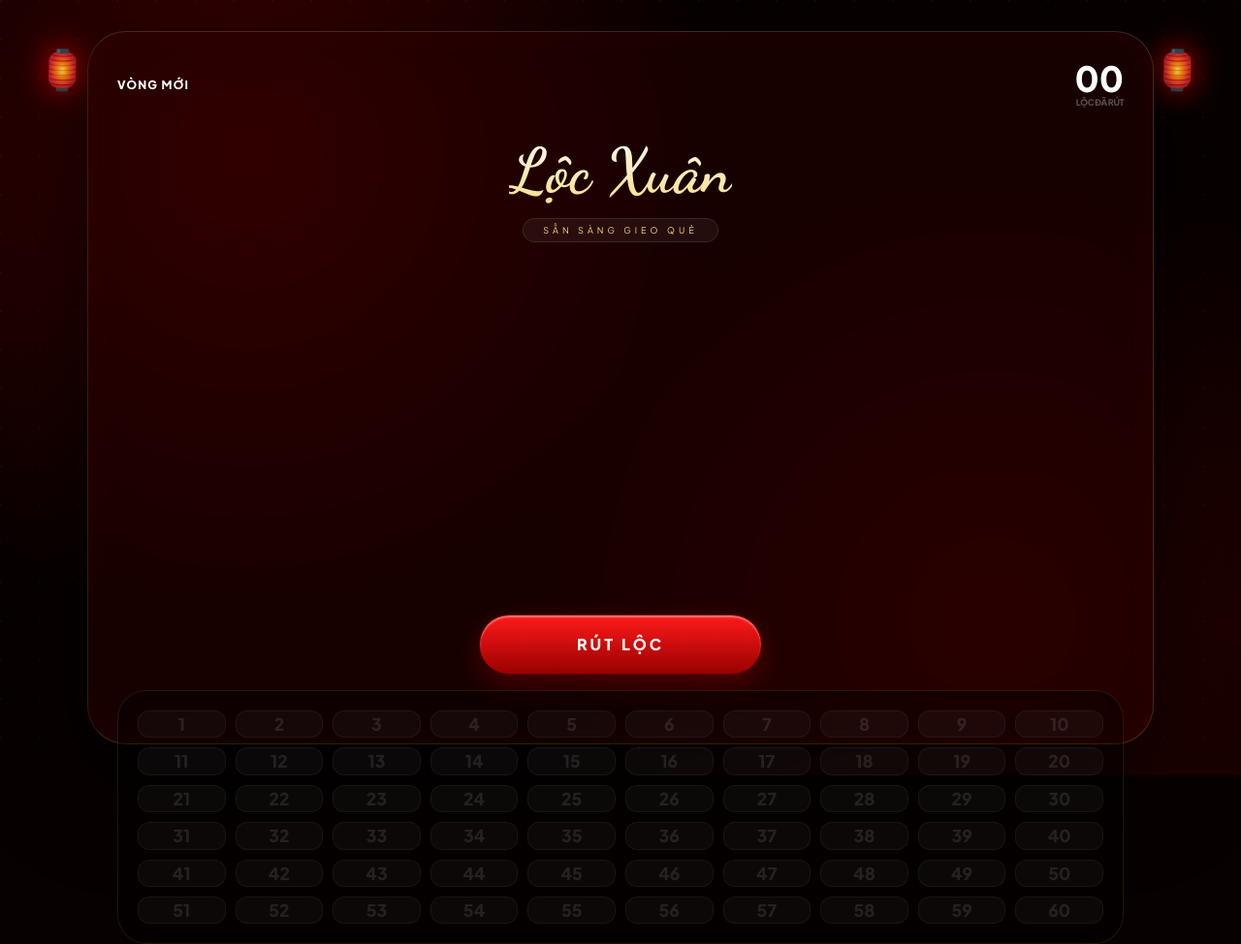
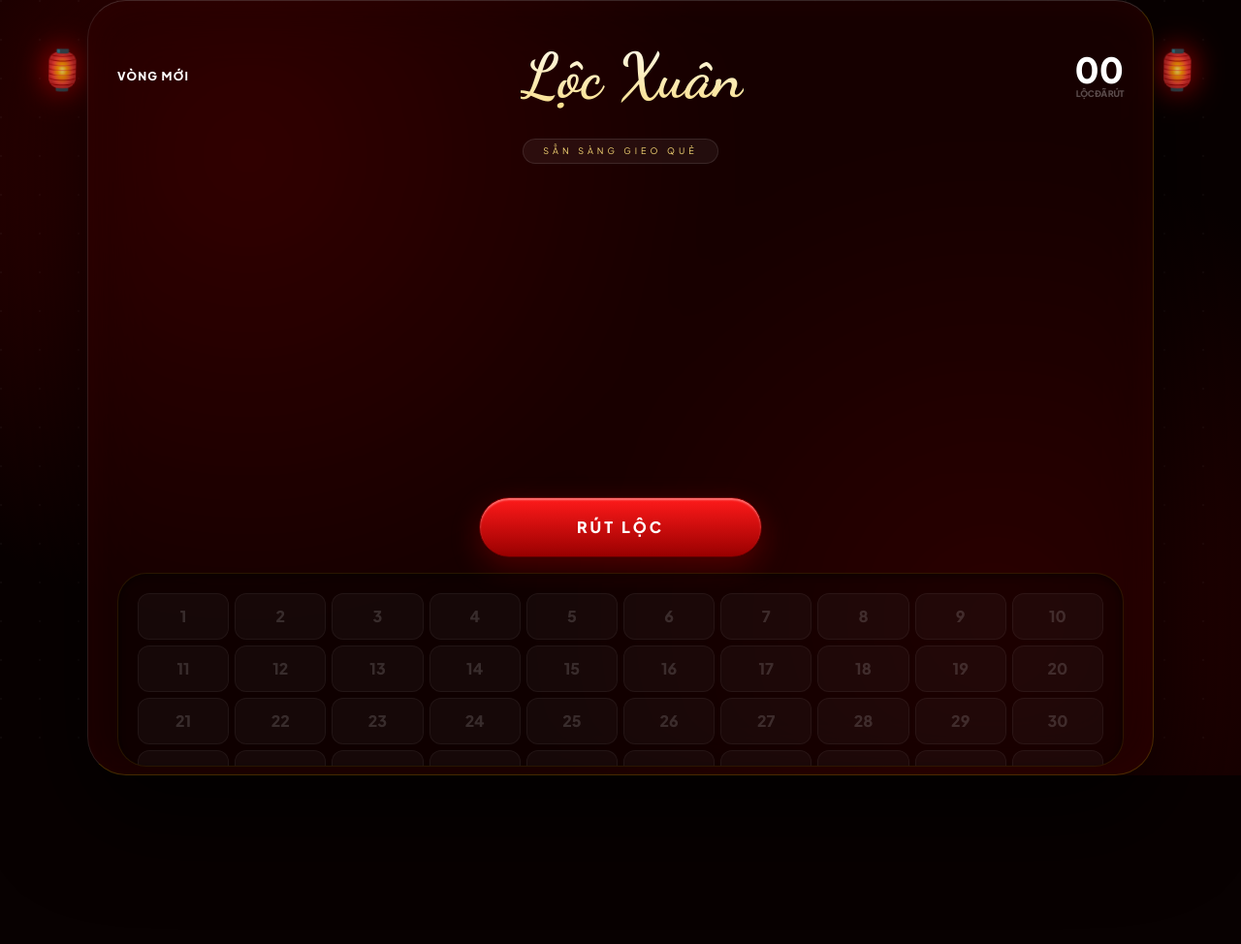
Before and after one commit to vonams09/lotov2, a plain HTML site: page index.html in a window 1280 px wide. Shown: the whole page at 97% size. After the commit the page ends 800 px from the top, so only its background shows below. Drawn offline with nearby package versions, Linux system fonts and the light colour scheme.

Commit message:
Update index.html

```diff
--- a/index.html
+++ b/index.html
@@ -1,5 +1,6 @@
 <!DOCTYPE html>
 <html lang="vi">
+
 <head>
     <meta charset="UTF-8">
     <meta name="viewport" content="width=device-width, initial-scale=1.0">
@@ -21,11 +22,15 @@
             background: #080101;
             color: #fff;
             font-family: 'Plus Jakarta Sans', sans-serif;
-            overflow: hidden;
-            height: 100vh;
+
+            height: 100dvh;
+            /* dùng height thay vì min-height */
             display: flex;
             align-items: center;
             justify-content: center;
+
+            overflow: hidden;
+            /* chặn cả ngang + dọc */
         }
 
         .bg-ambient {
@@ -41,7 +46,7 @@
         .bg-grid {
             position: fixed;
             inset: 0;
-            background-image: radial-gradient(circle at 1px 1px, rgba(255,255,255,0.03) 1px, transparent 0);
+            background-image: radial-gradient(circle at 1px 1px, rgba(255, 255, 255, 0.03) 1px, transparent 0);
             background-size: 40px 40px;
             z-index: -1;
         }
@@ -49,21 +54,35 @@
         .game-shell {
             width: 95vw;
             max-width: 1100px;
-            height: 92vh;
+
+            height: 100%;
+            /* ăn theo body 100dvh */
+            max-height: 100%;
+
             background: var(--glass-bg);
             backdrop-filter: blur(30px) saturate(150%);
             -webkit-backdrop-filter: blur(30px) saturate(150%);
+
             border: 1px solid rgba(255, 215, 0, 0.2);
             border-top: 1px solid rgba(255, 255, 255, 0.15);
             border-left: 1px solid rgba(255, 255, 255, 0.1);
             border-radius: 40px;
+
             display: flex;
             flex-direction: column;
+
             padding: 30px;
+            box-sizing: border-box;
+            /* QUAN TRỌNG */
+
             box-shadow:
-                0 40px 100px rgba(0,0,0,0.8),
+                0 40px 100px rgba(0, 0, 0, 0.8),
                 inset 0 0 40px rgba(255, 0, 0, 0.05);
+
             position: relative;
+
+            overflow: hidden;
+            /* chặn overflow bên trong */
         }
 
         .billiard-ball {
@@ -75,13 +94,13 @@
             align-items: center;
             justify-content: center;
             background: radial-gradient(circle at 30% 30%,
-                rgba(255, 80, 80, 1) 0%,
-                rgba(180, 0, 0, 1) 60%,
-                rgba(60, 0, 0, 1) 100%);
+                    rgba(255, 80, 80, 1) 0%,
+                    rgba(180, 0, 0, 1) 60%,
+                    rgba(60, 0, 0, 1) 100%);
             box-shadow:
-                0 18px 40px rgba(0,0,0,0.6),
-                inset -5px -5px 15px rgba(0,0,0,0.5),
-                inset 8px 8px 15px rgba(255,255,255,0.3);
+                0 18px 40px rgba(0, 0, 0, 0.6),
+                inset -5px -5px 15px rgba(0, 0, 0, 0.5),
+                inset 8px 8px 15px rgba(255, 255, 255, 0.3);
             z-index: 10;
         }
 
@@ -106,8 +125,8 @@
             display: flex;
             align-items: center;
             justify-content: center;
-            box-shadow: 0 4px 12px rgba(0,0,0,0.4);
-            border: 1px solid rgba(0,0,0,0.1);
+            box-shadow: 0 4px 12px rgba(0, 0, 0, 0.4);
+            border: 1px solid rgba(0, 0, 0, 0.1);
         }
 
         .ball-num {
@@ -119,11 +138,18 @@
         .winner-ball {
             width: 280px !important;
             height: 280px !important;
-            box-shadow: 0 0 150px rgba(204, 0, 0, 0.5), 0 40px 100px rgba(0,0,0,0.8);
+            box-shadow: 0 0 150px rgba(204, 0, 0, 0.5), 0 40px 100px rgba(0, 0, 0, 0.8);
             z-index: 100 !important;
         }
-        .winner-ball .ball-label { width: 160px; height: 160px; }
-        .winner-ball .ball-num { font-size: 7.5rem; }
+
+        .winner-ball .ball-label {
+            width: 160px;
+            height: 160px;
+        }
+
+        .winner-ball .ball-num {
+            font-size: 7.5rem;
+        }
 
         #confirmModal .modal-container {
             background: linear-gradient(145deg, #990000, #550000);
@@ -133,7 +159,7 @@
             width: 85%;
             padding: 40px;
             text-align: center;
-            box-shadow: 0 30px 60px rgba(0,0,0,0.8), 0 0 40px rgba(204, 0, 0, 0.3);
+            box-shadow: 0 30px 60px rgba(0, 0, 0, 0.8), 0 0 40px rgba(204, 0, 0, 0.3);
             backdrop-filter: blur(20px);
         }
 
@@ -147,7 +173,7 @@
             letter-spacing: 2px;
             width: 100%;
             transition: 0.3s;
-            box-shadow: 0 8px 20px rgba(0,0,0,0.3);
+            box-shadow: 0 8px 20px rgba(0, 0, 0, 0.3);
         }
 
         .footer-history {
@@ -155,34 +181,53 @@
             border: 1px solid rgba(255, 215, 0, 0.1);
             padding: 20px;
             border-radius: 30px;
-            height: 340px;
-            box-shadow: inset 0 2px 10px rgba(0,0,0,0.5);
+            min-height: 200px;
+            max-height: 35vh;
+            box-shadow: inset 0 2px 10px rgba(0, 0, 0, 0.5);
+            overflow-x: auto;
         }
+
+        /* ===== HISTORY GRID ===== */
 
         .history-grid {
             display: grid;
-            grid-template-columns: repeat(10, 1fr);
-            gap: 10px;
-            height: 100%;
+            grid-template-columns: repeat(10, minmax(0, 1fr));
+            gap: 6px;
+            width: 100%;
         }
 
+        /* ===== HISTORY ITEM ===== */
+
         .history-item {
+            height: clamp(28px, 4vw, 48px);
+            /* chiều cao linh hoạt */
+
             background: rgba(255, 255, 255, 0.03);
             border: 1px solid rgba(255, 255, 255, 0.05);
             border-radius: 12px;
+
             display: flex;
             align-items: center;
             justify-content: center;
+
             font-weight: 700;
-            font-size: 1.1rem;
-            color: rgba(255, 255, 255, 0.1);
-            transition: all 0.5s cubic-bezier(0.23, 1, 0.32, 1);
+            font-size: clamp(10px, 2vw, 1rem);
+
+            color: rgba(255, 255, 255, 0.15);
+
+            transition:
+                transform 0.25s ease,
+                background 0.25s ease,
+                box-shadow 0.25s ease,
+                color 0.25s ease;
         }
+
+        /* ===== ACTIVE STATE ===== */
 
         .history-item.active {
             background: linear-gradient(135deg, var(--gold), #fff3a1);
             color: #4a0000;
-            box-shadow: 0 0 30px rgba(249, 217, 118, 0.4);
+            box-shadow: 0 0 18px rgba(249, 217, 118, 0.35);
             transform: scale(1.05);
         }
 
@@ -207,17 +252,17 @@
 
         .game-title {
             font-family: 'Dancing Script', cursive;
-            font-size: 4rem;
+            font-size: clamp(2rem, 6vw, 4rem);
             background: linear-gradient(to bottom, #fff, var(--gold));
             -webkit-background-clip: text;
             -webkit-text-fill-color: transparent;
         }
 
         .status-pill {
-            background: rgba(255,255,255,0.05);
+            background: rgba(255, 255, 255, 0.05);
             padding: 5px 20px;
             border-radius: 100px;
-            border: 1px solid rgba(255,255,255,0.1);
+            border: 1px solid rgba(255, 255, 255, 0.1);
             font-size: 9px;
             letter-spacing: 4px;
             text-transform: uppercase;
@@ -231,12 +276,19 @@
             animation: swing 3.5s ease-in-out infinite alternate;
             transform-origin: top center;
         }
+
         @keyframes swing {
-            from { transform: rotate(-5deg); }
-            to { transform: rotate(5deg); }
+            from {
+                transform: rotate(-5deg);
+            }
+
+            to {
+                transform: rotate(5deg);
+            }
         }
     </style>
 </head>
+
 <body>
 
     <div class="bg-ambient"></div>
@@ -245,21 +297,28 @@
     <div class="lantern top-10 left-10">🏮</div>
     <div class="lantern top-10 right-10">🏮</div>
 
-    <div id="confirmModal" class="fixed inset-0 backdrop-blur-xl z-[2000] hidden items-center justify-center opacity-0 transition-all duration-300">
+    <div id="confirmModal"
+        class="fixed inset-0 backdrop-blur-xl z-[2000] hidden items-center justify-center opacity-0 transition-all duration-300">
         <div class="modal-container scale-90 transition-all">
             <div class="text-4xl mb-4">🧧</div>
             <h2 class="text-2xl font-black text-white mb-2 tracking-tight">CHƠI VÒNG MỚI?</h2>
-            <p class="text-red-100/60 text-[11px] mb-8 leading-relaxed uppercase tracking-widest">Toàn bộ quẻ lộc cũ sẽ bị xóa bỏ</p>
+            <p class="text-red-100/60 text-[11px] mb-8 leading-relaxed uppercase tracking-widest">Toàn bộ quẻ lộc cũ sẽ
+                bị xóa bỏ</p>
             <div class="flex flex-col gap-3">
                 <button id="confirmReset" class="btn-modal-confirm">XÁC NHẬN</button>
-                <button id="cancelReset" class="text-white/40 py-2 text-[10px] font-extrabold uppercase tracking-tighter hover:text-white transition-colors">QUAY LẠI</button>
+                <button id="cancelReset"
+                    class="text-white/40 py-2 text-[10px] font-extrabold uppercase tracking-tighter hover:text-white transition-colors">QUAY
+                    LẠI</button>
             </div>
         </div>
     </div>
 
     <div class="game-shell">
         <div class="flex justify-between items-center mb-4">
-            <button id="resetBtn" class="text-gold/50 text-[12px] font-bold tracking-widest uppercase hover:text-gold transition-colors">VÒNG MỚI</button>
+            <button id="resetBtn"
+                class="text-gold/50 text-[12px] font-bold tracking-widest uppercase hover:text-gold transition-colors">VÒNG
+                MỚI</button>
+                <h1 class="game-title">Lộc Xuân</h1>
             <div class="flex flex-col items-end">
                 <span id="count" class="text-4xl font-black text-white leading-none">00</span>
                 <span class="text-[9px] font-bold text-white/30 tracking-tighter uppercase">Lộc Đã Rút</span>
@@ -268,13 +327,14 @@
 
         <div class="flex-grow flex flex-col items-center justify-center">
             <div class="text-center mb-8">
-                <h1 class="game-title">Lộc Xuân</h1>
+
                 <div class="flex justify-center">
                     <div id="status" class="status-pill">Sẵn sàng gieo quẻ</div>
                 </div>
             </div>
 
-            <div id="ballField" class="w-full h-[320px] relative"></div>
+            <div id="ballField" class="w-full h-[35vh] min-h-[220px] max-h-[400px] relative">
+            </div>
 
             <div class="mt-8 mb-4">
                 <button class="btn-action" id="spinBtn">RÚT LỘC</button>
@@ -312,10 +372,7 @@
             "https://raw.githubusercontent.com/vonams09/lotov2/main/000009.MP3",
             "https://raw.githubusercontent.com/vonams09/lotov2/main/000010.MP3",
             "https://raw.githubusercontent.com/vonams09/lotov2/main/000011.MP3",
-            "https://raw.githubusercontent.com/vonams09/lotov2/main/000012.MP3",
-            "https://raw.githubusercontent.com/vonams09/lotov2/main/000014.MP3",
-            "https://raw.githubusercontent.com/vonams09/lotov2/main/000015.MP3",
-            "https://raw.githubusercontent.com/vonams09/lotov2/main/000016.MP3"
+            "https://raw.githubusercontent.com/vonams09/lotov2/main/000012.MP3"
         ];
 
         let drawnNumbers = [];
@@ -327,7 +384,7 @@
 
         function initHistory() {
             historyDiv.innerHTML = '';
-            for(let i=1; i<=TOTAL; i++) {
+            for (let i = 1; i <= TOTAL; i++) {
                 const item = document.createElement('div');
                 item.className = 'history-item';
                 item.id = `num-${i}`;
@@ -378,8 +435,8 @@
             }
 
             shatter() {
-                const centerX = this.x + BALL_SIZE/2;
-                const centerY = this.y + BALL_SIZE/2;
+                const centerX = this.x + BALL_SIZE / 2;
+                const centerY = this.y + BALL_SIZE / 2;
                 for (let i = 0; i < 20; i++) {
                     const spark = document.createElement('div');
                     spark.style.position = 'absolute';
@@ -403,7 +460,7 @@
                         spark.style.top = (parseFloat(spark.style.top) + vy) + 'px';
                         op -= 0.05;
                         spark.style.opacity = op;
-                        if(op <= 0) { clearInterval(timer); spark.remove(); }
+                        if (op <= 0) { clearInterval(timer); spark.remove(); }
                     }, 25);
                 }
                 this.element.remove();
@@ -420,7 +477,7 @@
 
                 setTimeout(() => {
                     const histItem = document.getElementById(`num-${this.number}`);
-                    if(histItem) histItem.classList.add('active');
+                    if (histItem) histItem.classList.add('active');
                     countDisplay.innerText = drawnNumbers.length < 10 ? '0' + drawnNumbers.length : drawnNumbers.length;
                 }, 800);
             }
@@ -455,7 +512,7 @@
             ballField.innerHTML = '';
             balls = [];
 
-            const pool = Array.from({length: TOTAL}, (_, i) => i + 1).filter(n => !drawnNumbers.includes(n));
+            const pool = Array.from({ length: TOTAL }, (_, i) => i + 1).filter(n => !drawnNumbers.includes(n));
             const winner = pool[Math.floor(Math.random() * pool.length)];
 
             statusText.innerText = "Đang thỉnh nhạc lễ...";
@@ -476,13 +533,13 @@
                     [winner, ...others.slice(0, stageCount - 1)].forEach(num => balls.push(new Ball(num)));
                 } else {
                     const nextBalls = balls.filter(b => b.number === winner || balls.indexOf(b) < stageCount);
-                    balls.forEach(b => { if(!nextBalls.includes(b)) b.shatter(); });
+                    balls.forEach(b => { if (!nextBalls.includes(b)) b.shatter(); });
                     balls = nextBalls;
                 }
 
                 if (stageCount === 1) {
                     // Chờ nhạc thực sự kết thúc (hoặc gần kết thúc)
-                    if(!audioPlayer.ended) {
+                    if (!audioPlayer.ended) {
                         await new Promise(resolve => {
                             const checkEnded = setInterval(() => {
                                 if (audioPlayer.ended || audioPlayer.currentTime >= totalDuration - 0.2) {
@@ -505,7 +562,7 @@
         }
 
         resetBtn.onclick = () => {
-            if(isSpinning) return;
+            if (isSpinning) return;
             confirmModal.classList.remove('hidden');
             confirmModal.classList.add('flex');
             setTimeout(() => confirmModal.style.opacity = '1', 10);
```
